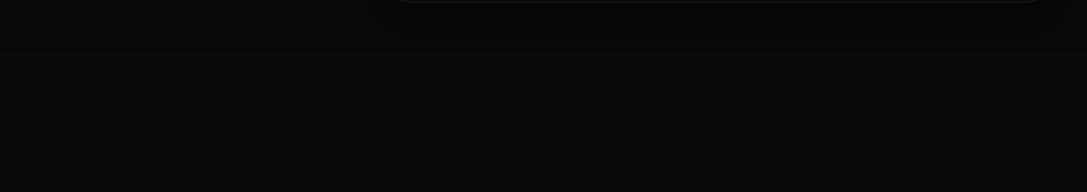
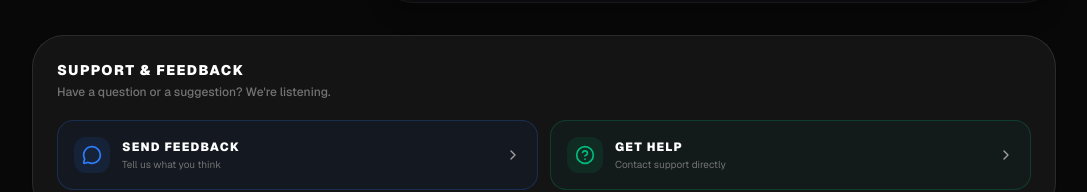
Before and after one commit to CodeVishal-17/fusion_ai, a Next.js app in the folder frontend/: page /profile in a window 1280 px wide. Shown: the part 760-952 px from the top of the page, without its empty margins (96-1183 px from the left). Before the commit the page ends 811 px from the top, so only its background shows below. Built offline with nearby package versions, Linux system fonts and the light colour scheme; no server answers; sample sign-in values are in the browser's storage.

Commit message:
feat: add admin account (goyalvishal7711@gmail.com) with 10k daily credits, add Feedback/Help buttons to profile

```diff
--- a/frontend/src/app/profile/page.tsx
+++ b/frontend/src/app/profile/page.tsx
@@ -6,7 +6,7 @@ import { signOut } from "next-auth/react";
 import {
   User, Mail, Shield, Coins, ArrowLeft, LogOut,
   Zap, ChevronRight, CreditCard, Sparkles, Clock, Settings,
-  Edit2, Check, X, Loader2, MessageSquare
+  Edit2, Check, X, Loader2, MessageSquare, HelpCircle, MessageCircle, Image
 } from "lucide-react";
 import Link from "next/link";
 
@@ -426,6 +426,40 @@ export default function ProfilePage() {
                         </div>
                     </div>
                 )}
+
+                {/* Feedback & Help Section */}
+                <div className="mt-8 p-6 bg-white dark:bg-white/5 border border-black/5 dark:border-white/10 rounded-[32px] shadow-sm">
+                    <h3 className="text-sm font-black uppercase tracking-widest mb-1">Support & Feedback</h3>
+                    <p className="text-xs text-neutral-500 font-medium mb-5">Have a question or a suggestion? We're listening.</p>
+                    <div className="grid grid-cols-1 sm:grid-cols-2 gap-3">
+                        <a
+                            href={`mailto:goyalvishal7711@gmail.com?subject=AIFusion%20Feedback%20from%20${userData?.email || 'User'}&body=Hi%20Vishal%2C%0A%0A[Describe%20your%20feedback%20here]%0A%0A----%0AUser%3A%20${userData?.email || ''}`}
+                            className="flex items-center gap-3 p-4 bg-blue-500/5 border border-blue-500/20 rounded-2xl hover:bg-blue-500/10 hover:border-blue-500/40 transition-all group"
+                        >
+                            <div className="w-9 h-9 rounded-xl bg-blue-500/10 flex items-center justify-center text-blue-500 flex-shrink-0">
+                                <MessageCircle className="w-5 h-5" />
+                            </div>
+                            <div>
+                                <p className="text-xs font-black uppercase tracking-widest">Send Feedback</p>
+                                <p className="text-[10px] text-neutral-500 mt-0.5">Tell us what you think</p>
+                            </div>
+                            <ChevronRight className="w-4 h-4 text-neutral-400 ml-auto group-hover:text-blue-500 transition-colors" />
+                        </a>
+                        <a
+                            href={`mailto:goyalvishal7711@gmail.com?subject=AIFusion%20Help%20Request%20from%20${userData?.email || 'User'}&body=Hi%20Vishal%2C%0A%0AI%20need%20help%20with%3A%0A%0A[Describe%20your%20issue%20here]%0A%0A----%0AUser%3A%20${userData?.email || ''}`}
+                            className="flex items-center gap-3 p-4 bg-emerald-500/5 border border-emerald-500/20 rounded-2xl hover:bg-emerald-500/10 hover:border-emerald-500/40 transition-all group"
+                        >
+                            <div className="w-9 h-9 rounded-xl bg-emerald-500/10 flex items-center justify-center text-emerald-500 flex-shrink-0">
+                                <HelpCircle className="w-5 h-5" />
+                            </div>
+                            <div>
+                                <p className="text-xs font-black uppercase tracking-widest">Get Help</p>
+                                <p className="text-[10px] text-neutral-500 mt-0.5">Contact support directly</p>
+                            </div>
+                            <ChevronRight className="w-4 h-4 text-neutral-400 ml-auto group-hover:text-emerald-500 transition-colors" />
+                        </a>
+                    </div>
+                </div>
             </div>
         </div>
     );
```
Also changed, not shown: 1 other file (tests, documents, lock files or other folders).
